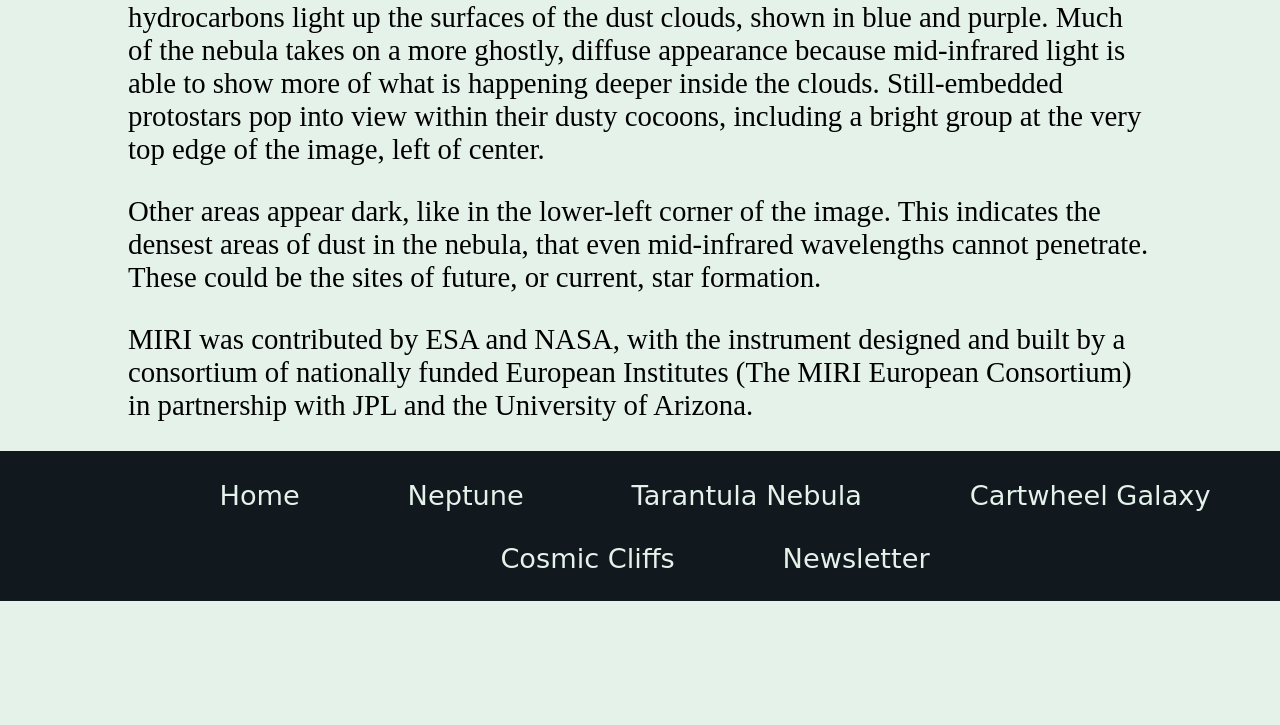
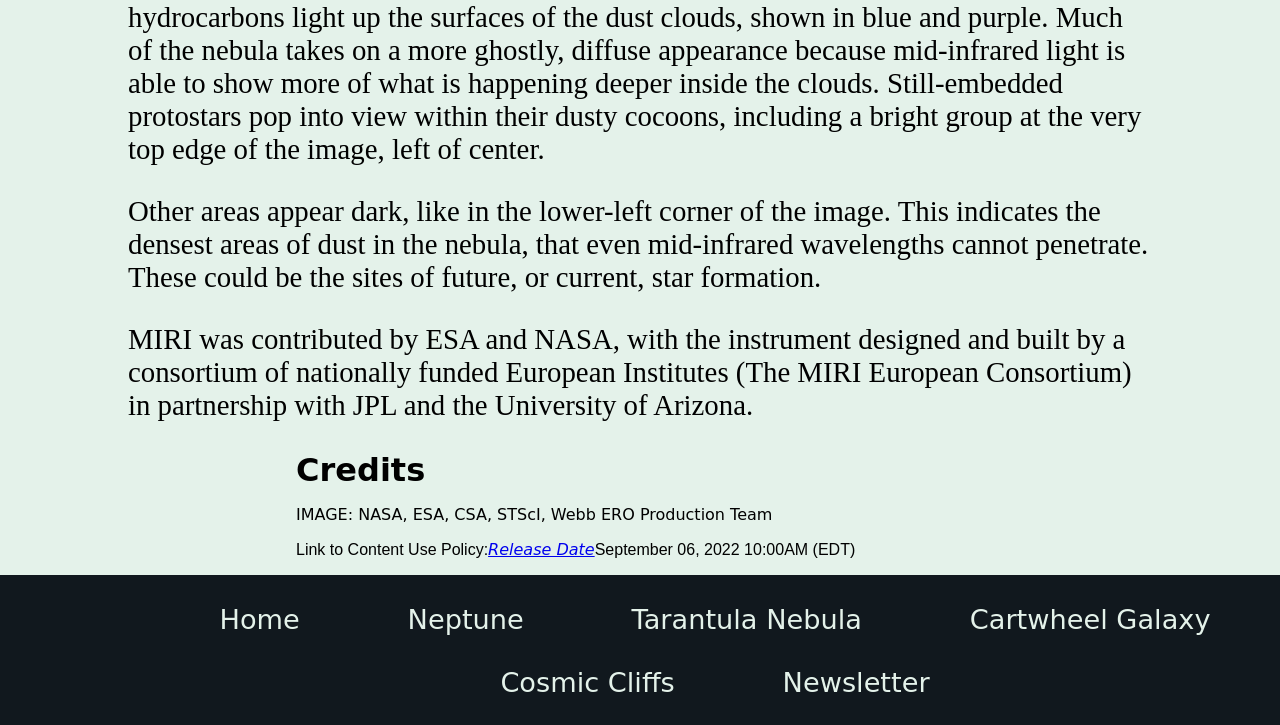
Before and after one commit to Dylandog5002/JamesWebbSpaceTelescope-, a plain HTML site: page TarantulaNebula.html in a window 1280 px wide. Shown: the part 751-1476 px from the top of the page. Before the commit the page ends 1352 px from the top, so only its background shows below. Drawn offline with Linux system fonts and the light colour scheme.

Commit message:
Update TarantulaNebula.html

```diff
--- a/TarantulaNebula.html
+++ b/TarantulaNebula.html
@@ -42,7 +42,13 @@
 
 
 	<main>
-
+	<figure>
+    <blockquote>
+        <h1>Credits</h1>
+	    <p>IMAGE: NASA, ESA, CSA, STScI, Webb ERO Production Team</p>
+    </blockquote>
+    <figcaption>Link to Content Use Policy:<cite><a href="https://webbtelescope.org/copyright">Release Date</a></cite>September 06, 2022 10:00AM (EDT)</figcaption>
+</figure>
 
 	</main>
 	<footer>
```
